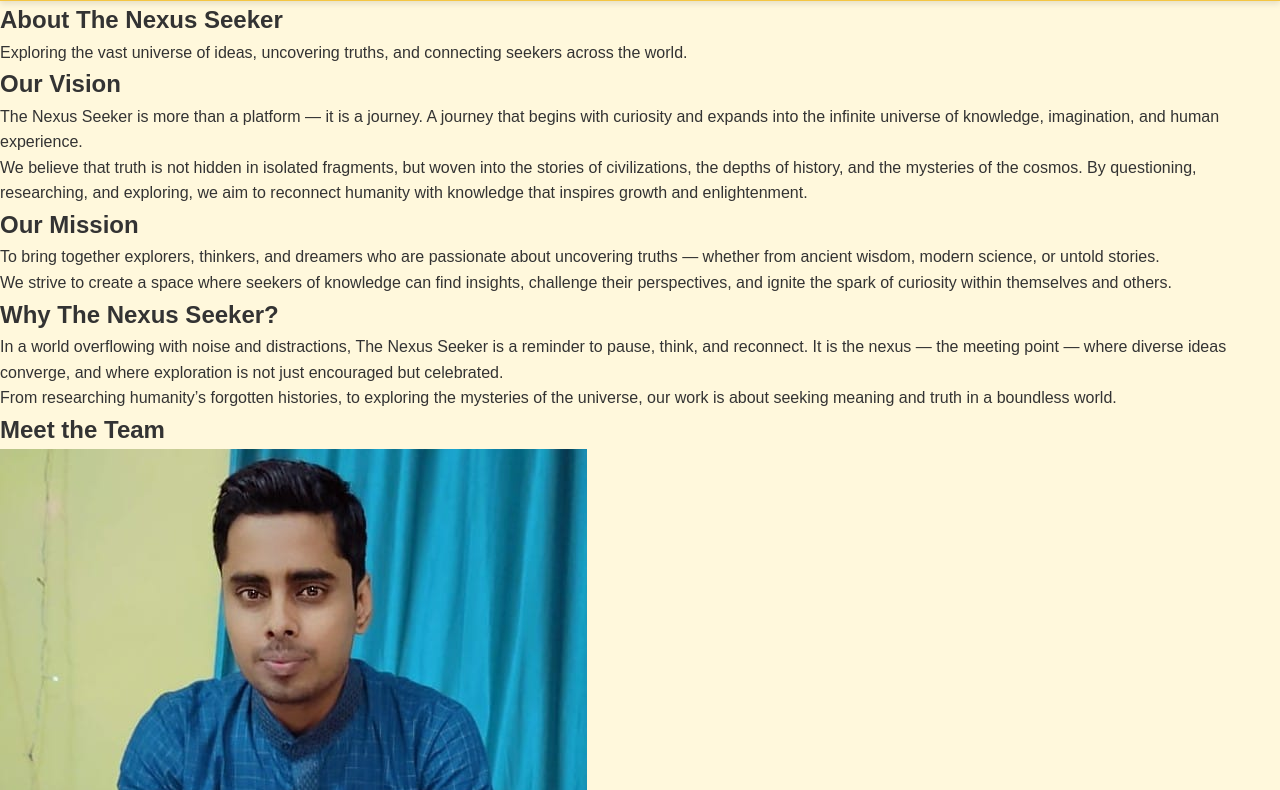
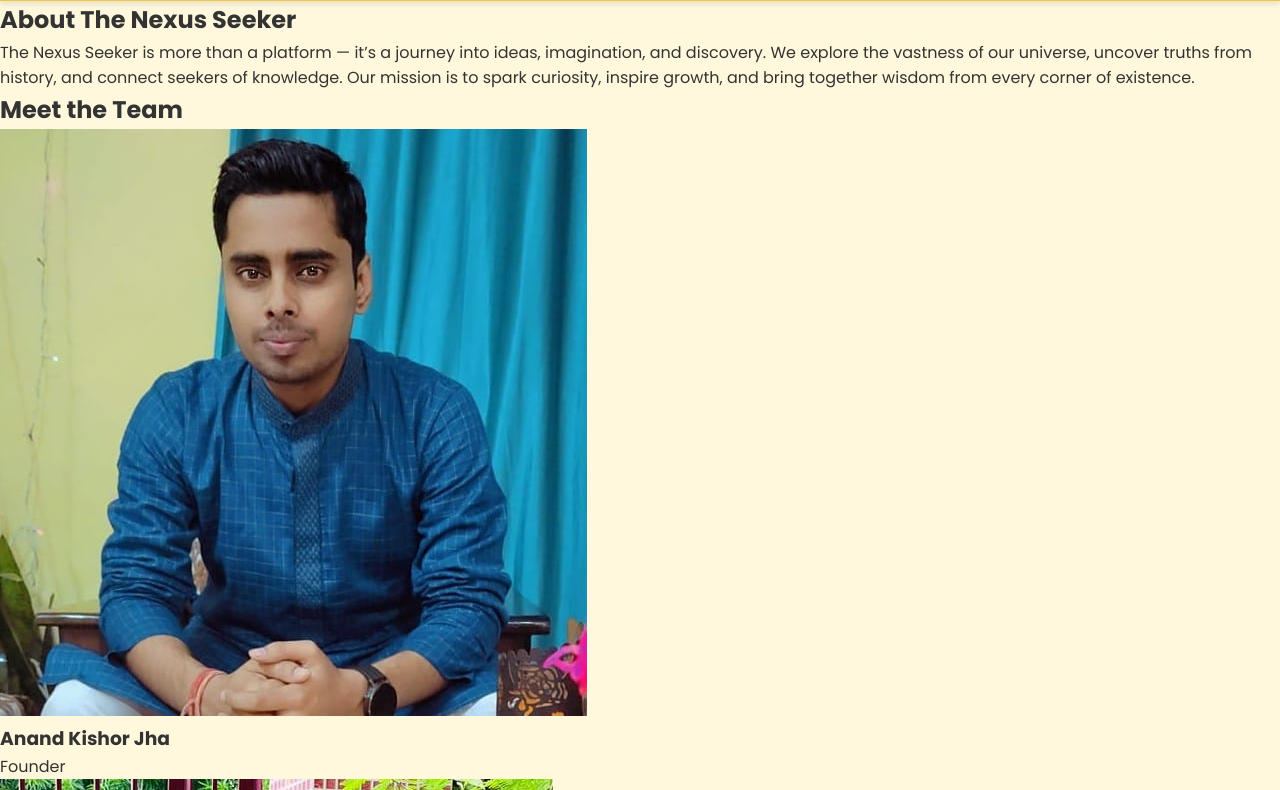
Before and after one commit to thenexusseeker/blog, a plain HTML site: page about.html in a window 1280 px wide. Shown: the part 64-854 px from the top of the page. Drawn offline with Linux system fonts and the light colour scheme.

Commit message:
Update about.html

```diff
--- a/about.html
+++ b/about.html
@@ -5,8 +5,10 @@
   <meta name="viewport" content="width=device-width, initial-scale=1.0">
   <title>About | The Nexus Seeker</title>
   <link rel="stylesheet" href="style.css">
+  <link href="https://fonts.googleapis.com/css2?family=Poppins:wght@400;600;700&display=swap" rel="stylesheet">
 </head>
 <body>
+  <!-- Navbar -->
   <header>
     <nav class="navbar">
       <div class="logo">The Nexus Seeker</div>
@@ -20,58 +22,31 @@
     </nav>
   </header>
 
-  <!-- Hero Section -->
-  <section class="about-hero">
+  <!-- About Section -->
+  <section class="about">
     <h1>About The Nexus Seeker</h1>
-    <p>Exploring the vast universe of ideas, uncovering truths, and connecting seekers across the world.</p>
-  </section>
+    <p>
+      The Nexus Seeker is more than a platform — it’s a journey into ideas, imagination, and discovery.
+      We explore the vastness of our universe, uncover truths from history, and connect seekers of knowledge.
+      Our mission is to spark curiosity, inspire growth, and bring together wisdom from every corner of existence.
+    </p>
 
-  <!-- Brand Story -->
-  <section class="about-story">
-    <div class="container">
-      <h2>Our Vision</h2>
-      <p>
-        The Nexus Seeker is more than a platform — it is a journey. A journey that begins with curiosity and expands into the infinite universe of knowledge, imagination, and human experience.
-      </p>
-      <p>
-        We believe that truth is not hidden in isolated fragments, but woven into the stories of civilizations, the depths of history, and the mysteries of the cosmos. By questioning, researching, and exploring, we aim to reconnect humanity with knowledge that inspires growth and enlightenment.
-      </p>
-
-      <h2>Our Mission</h2>
-      <p>
-        To bring together explorers, thinkers, and dreamers who are passionate about uncovering truths — whether from ancient wisdom, modern science, or untold stories.
-      </p>
-      <p>
-        We strive to create a space where seekers of knowledge can find insights, challenge their perspectives, and ignite the spark of curiosity within themselves and others.
-      </p>
-
-      <h2>Why The Nexus Seeker?</h2>
-      <p>
-        In a world overflowing with noise and distractions, The Nexus Seeker is a reminder to pause, think, and reconnect. It is the nexus — the meeting point — where diverse ideas converge, and where exploration is not just encouraged but celebrated.
-      </p>
-      <p>
-        From researching humanity’s forgotten histories, to exploring the mysteries of the universe, our work is about seeking meaning and truth in a boundless world.
-      </p>
-    </div>
-  </section>
-
-  <!-- Team Section -->
-  <section class="team">
     <h2>Meet the Team</h2>
-    <div class="team-container">
+    <div class="team">
       <div class="team-member">
-        <img src="founder.jpg" alt="Founder - Anand Kishor Jha">
+        <img src="founder.jpg" alt="Anand Kishor Jha - Founder">
         <h3>Anand Kishor Jha</h3>
         <p>Founder</p>
       </div>
       <div class="team-member">
-        <img src="cofounder.jpg" alt="Co-Founder - Yoshita Kaushik">
+        <img src="cofounder.jpg" alt="Yoshita Kaushik - Co-Founder">
         <h3>Yoshita Kaushik</h3>
         <p>Co-Founder</p>
       </div>
     </div>
   </section>
 
+  <!-- Footer -->
   <footer>
     <p>© 2025 The Nexus Seeker. All rights reserved.</p>
   </footer>
```
